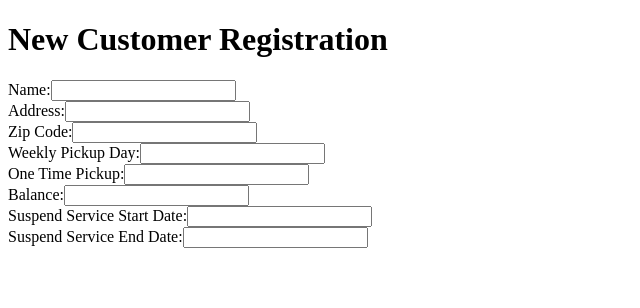
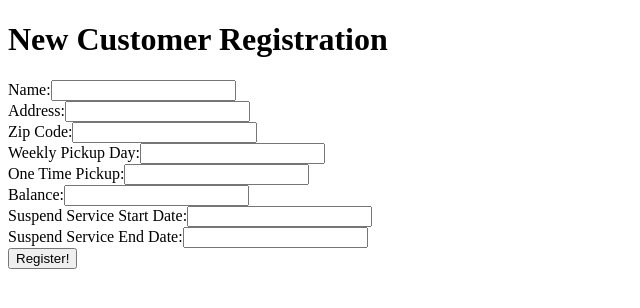
Before and after one commit to KevinVillegasDev/Django_Trash_Collector, a Django app: template trash_collector/customers/templates/customers/create.html in a window 1280 px wide. Shown: the top 308 px of the page, without its empty margins (0-640 px from the left). Run offline with Django 3.2, Linux system fonts and the light colour scheme; the template is opened without the code that fills it, so the values that code supplies are empty.

Commit message:
Added input and value for submit button

```diff
--- a/trash_collector/customers/templates/customers/create.html
+++ b/trash_collector/customers/templates/customers/create.html
@@ -15,6 +15,7 @@
     Balance:<input type="int" name="balance" id="balance"><br>
     Suspend Service Start Date:<input type="datetime" name="suspend_start" id="suspend_start"><br>
     Suspend Service End Date:<input type="datetime" name="suspend_end" id="suspend_end"><br>
+    <input type="submit" value="Register!">
 </form>
 
 {% endblock %}
```
